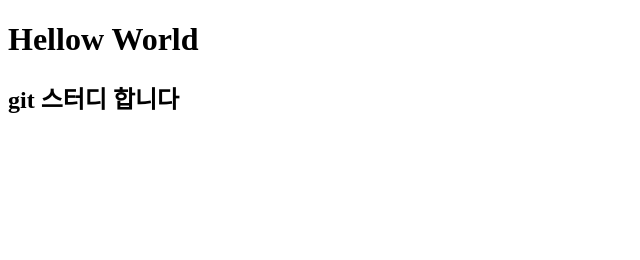
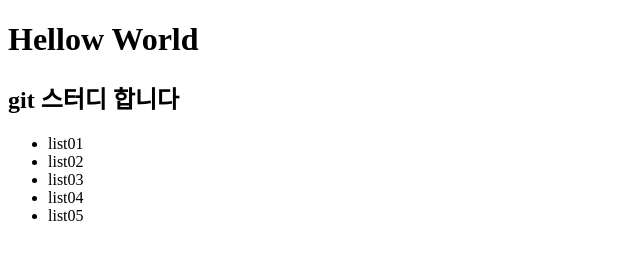
Before and after one commit to whyred10/test, a plain HTML site: page index.html in a window 1280 px wide. Shown: the whole page, without its empty margins (0-640 px from the left). Drawn offline with Linux system fonts and the light colour scheme.

Commit message:
menu 생성

```diff
--- a/index.html
+++ b/index.html
@@ -8,5 +8,15 @@
 	<h1>Hellow World</h1>
 
 	<h2>git 스터디 합니다</h2>
+
+	<div id="menu">
+		<ul>
+			<li>list01</li>
+			<li>list02</li>
+			<li>list03</li>
+			<li>list04</li>
+			<li>list05</li>
+		</ul>
+	</div>
 </body>
 </html>
```
